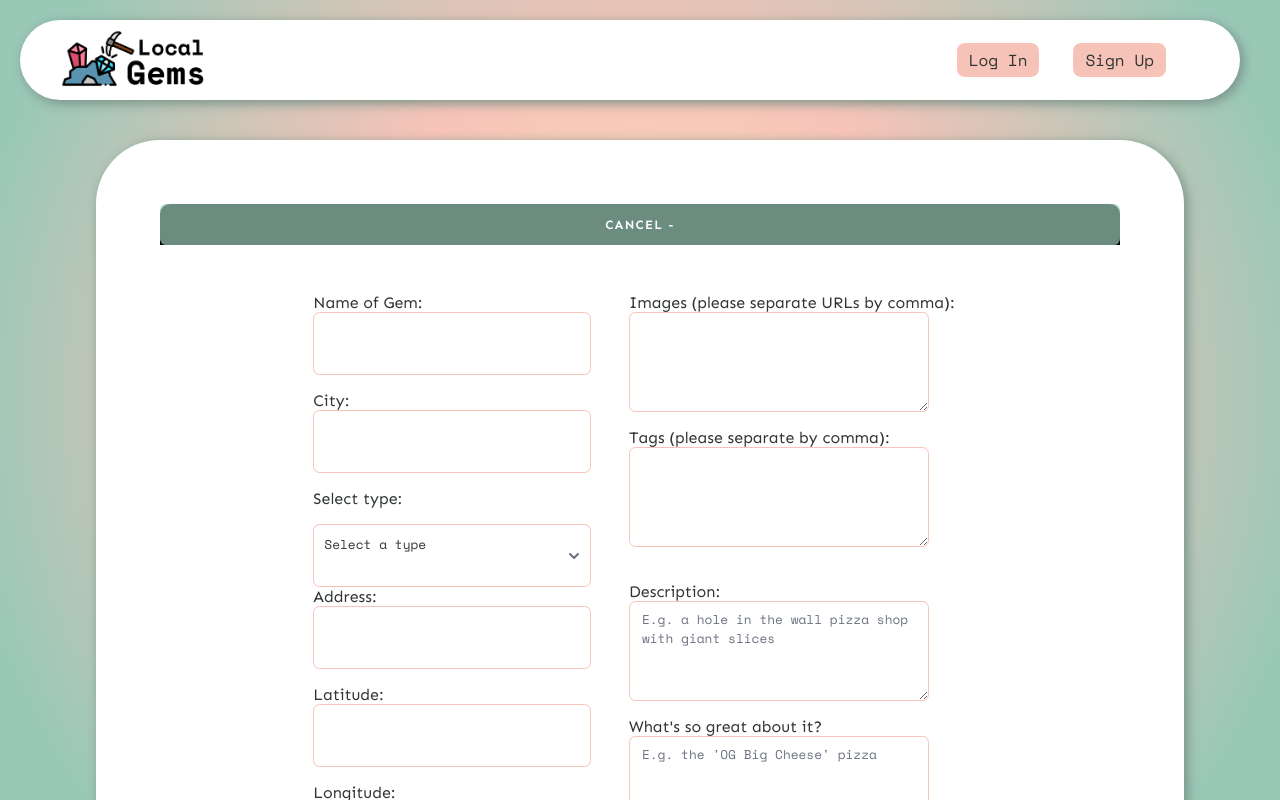
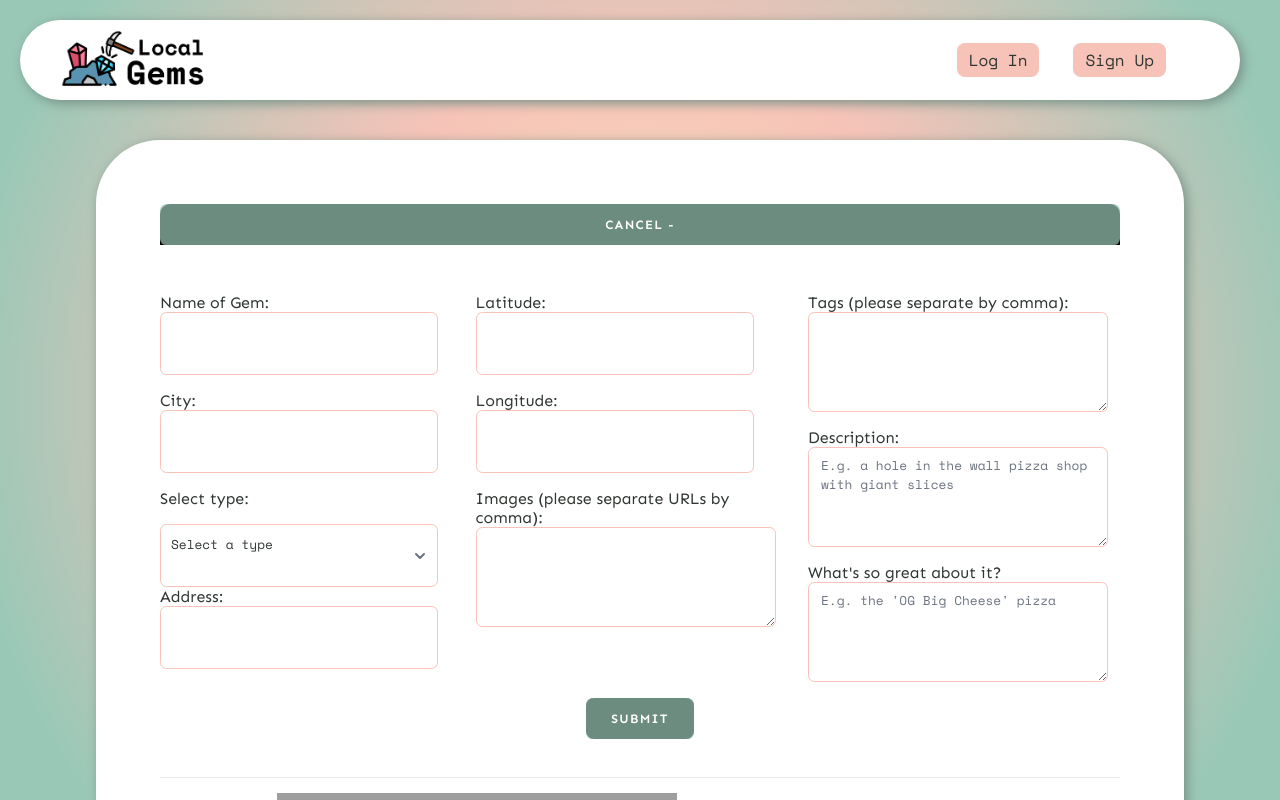
Before and after one commit to Ametrysinine/LocalGems, a React (Vite) app in the folder client/: page /my-gems in a window 1280 px wide. Both pictures are taken after a click on the button "CREATE A GEM +". Shown: the top 800 px of the page. Built offline with nearby package versions, Linux system fonts and the light colour scheme; no server answers; grey boxes are pictures that could not be loaded; a web font is replaced by a local one.

Commit message:
Change form to 3 columns

```diff
--- a/client/src/components/CreateGemForm.jsx
+++ b/client/src/components/CreateGemForm.jsx
@@ -65,20 +65,22 @@ const CreateGemForm = function(props) {
 
         // CURRENCY BLOCK
         const updateCurrency = async (key) => {
-          await fetch (`/api/currency/${key}/1`, {
+          await fetch(`/api/currency/${key}/1`, {
             method: "POST",
             headers: {
               'Accept': 'application/json',
               'Content-Type': 'application/json'
             },
             body: JSON.stringify(userFromDB),
-          }).then(response => {if (response.status === 200) {
-            const clone = {...userFromDB};
+          }).then(response => {
+            if (response.status === 200) {
+              const clone = { ...userFromDB };
 
-            // Update currency
-            clone.currency[key] += 1;
-            setUserFromDB(clone);
-          }});
+              // Update currency
+              clone.currency[key] += 1;
+              setUserFromDB(clone);
+            }
+          });
         }
 
         let key;
@@ -104,7 +106,7 @@ const CreateGemForm = function(props) {
         }
 
         setTimeout(updateCurrency(key), 5000)
-                // CURRENCY BLOCK
+        // CURRENCY BLOCK
         const newGem = await response.json();
         props.onSuccess(newGem);
 
@@ -143,11 +145,13 @@ const CreateGemForm = function(props) {
               <option value="services">Services</option>
             </select>
             <br />
-
             <label>
               Address:
               <input type="text" name="address" value={formData.address} onChange={handleChange} required />
             </label>
+          </div>
+
+          <div className="column-2">
             <label>
               Latitude:
               <input type="text" name="latitude" value={formData.latitude} onChange={handleChange} required />
@@ -156,18 +160,17 @@ const CreateGemForm = function(props) {
               Longitude:
               <input type="text" name="longitude" value={formData.longitude} onChange={handleChange} required />
             </label>
+            <label>
+              Images (please separate URLs by comma):
+              <textarea type="text" name="images" className="images-input" value={formData.images} onChange={handleChange} required />
+            </label>
           </div>
 
-          <div className="column-2">
-            <label>
-              Images (please separate URLs by comma):
-              <textarea type="text" name="images" value={formData.images} onChange={handleChange} required />
-            </label>
+          <div className="column-3">
             <label>
               Tags (please separate by comma):
               <textarea type="text" name="tags" value={formData.tags} onChange={handleChange} required />
             </label>
-            <br />
             <label>
               Description:
               <textarea name="description" value={formData.description} onChange={handleChange} required placeholder="E.g. a hole in the wall pizza shop with giant slices" />
@@ -183,9 +186,9 @@ const CreateGemForm = function(props) {
           <button type="submit">Submit</button>
         </div>
 
-      </form>
-      <br />
-    </div>
+      </form >
+      <br/>
+    </div >
   );
 };
 
```
